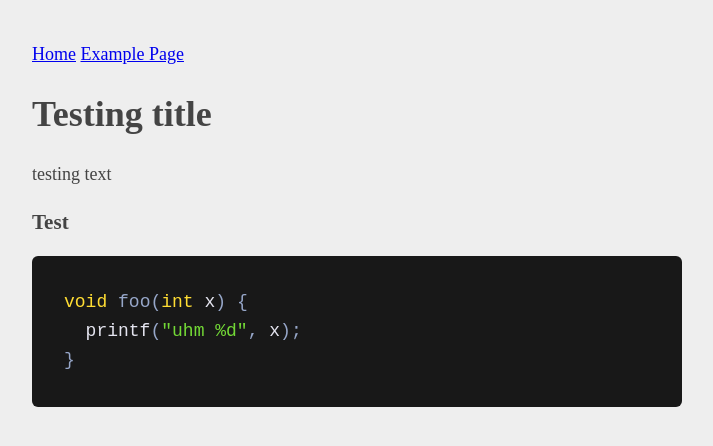
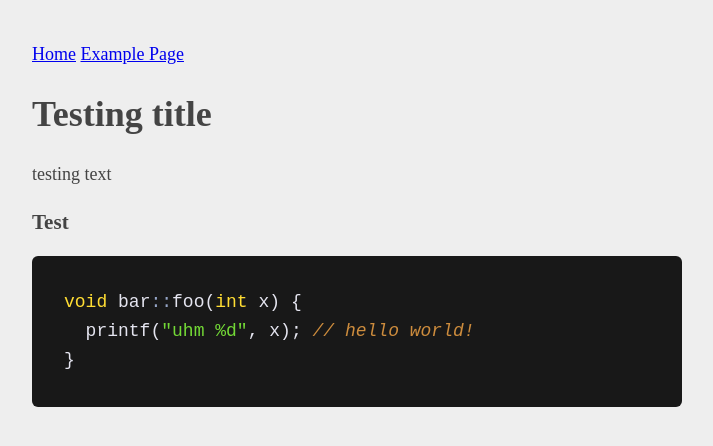
Before and after one commit to bakjedev/bakjedev.github.io, a Jekyll site: the page built from _pages/test.md, in a window 1280 px wide. Shown: the top 446 px of the page, without its empty margins (283-996 px from the left). Built offline with Jekyll 4.4.1, drawn with Linux system fonts in a browser that asks for light colours.

Commit message:
Fix syntax coloring a bit

````diff
--- a/_pages/test.md
+++ b/_pages/test.md
@@ -9,7 +9,7 @@
 ### Test
 
 ```cpp
-void foo(int x) {
-  printf("uhm %d", x);
+void bar::foo(int x) {
+  printf("uhm %d", x); // hello world!
 }
 ```
--- a/assets/syntax.css
+++ b/assets/syntax.css
@@ -24,7 +24,7 @@
 .highlight .mi  { color: #032f62; } /* integers */
 .highlight .mf  { color: #032f62; } /* floats */
 .highlight .o   { color: #96a6c8; } /* operators: +, -, =, * */
-.highlight .p   { color: #96a6c8; } /* punctuation: ( ) { } , ; */
+.highlight .p   { color: #e4e4ef; } /* punctuation: ( ) { } , ; */
 .highlight .c   { color: #cd8c3d; font-style: italic; } /* comments */
 .highlight .c1  { color: #cd8c3d; font-style: italic; } /* single-line comments */
 .highlight .cm  { color: #cd8c3d; font-style: italic; } /* multi-line comments */
````
